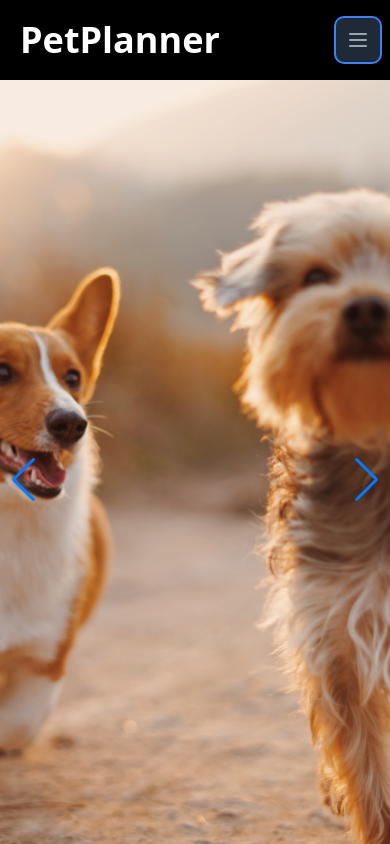
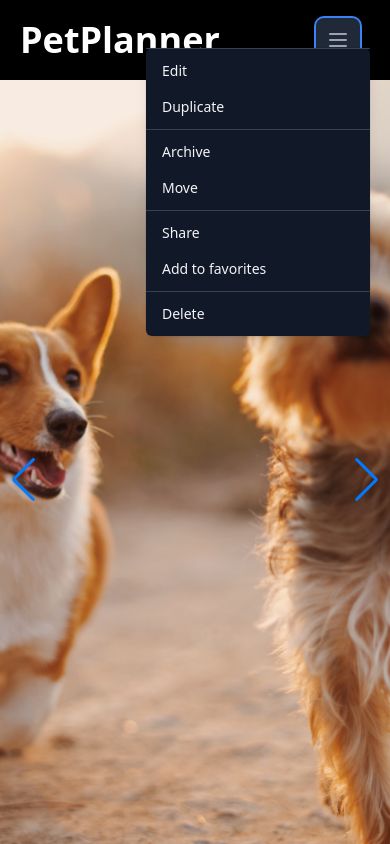
Before and after one commit to AbidAlWassie/PetPlanner-Pet-Charity-Website, a website: page index.html in a window 390 px wide. Both pictures are taken after a click on the button "Open main menu". Shown: the top 844 px of the page. Drawn offline with nearby package versions, Linux system fonts and the light colour scheme.

Commit message:
a working mobile nav

```diff
--- a/index.html
+++ b/index.html
@@ -40,6 +40,7 @@
           </button>
         </div>
         <!-- Searchbar End -->
+
 
         <ul class="nav-links flex flex-row">
           <li><a href="javascript:void(0)" class="text-white font-semibold text-2xl mt-2 hidden lg:inline">Explore</a></li>
@@ -89,7 +90,7 @@
         </ul>
 
 <!-- Hamburger Menu Button End -->
-        <div class="-mr-2 flex lg:hidden">
+        <div class="-mr-2 flex lg:hidden" onclick="navToggle()">
           <!-- Mobile menu button -->
           <button id="navBtn" type="button" class="bg-gray-800 inline-flex items-center justify-center p-2 rounded-md text-gray-400 hover:text-white hover:bg-gray-700 focus:outline-none focus:ring-2 focus:ring-offset-2 focus:ring-offset-gray-800 focus:ring-blue-500" aria-controls="mobile-menu" aria-expanded="false">
             <span class="sr-only">Open main menu</span>
@@ -112,7 +113,69 @@
           </button>
           <!-- Mobile menu button end -->
         </div>
-        <!-- Hamburger Menu Button End -->
+<!-- Hamburger Menu Button End -->
+
+<!-- Mobile Nav Start -->
+<a id="navBtn" onclick="navToggle()" class="text-white font-semibold text-2xl mt-2 dropdown  hidden lg:inline">
+  <div class="dropdownContainer relative inline-block text-left ml-5">
+    <div>
+      <div class="-mr-2 flex lg:hidden">
+        <!-- Mobile menu button -->
+        <button id="navBtn" type="button" class="bg-gray-800 inline-flex items-center justify-center p-2 rounded-md text-gray-400 hover:text-white hover:bg-gray-700 focus:outline-none focus:ring-2 focus:ring-offset-2 focus:ring-offset-gray-800 focus:ring-blue-500" aria-controls="mobile-menu" aria-expanded="false">
+          <span class="sr-only">Open main menu</span>
+          <!--
+            Heroicon name: outline/menu
+
+            Menu open: "hidden", Menu closed: "block"
+          -->
+          <svg class="block h-6 w-6" xmlns="http://www.w3.org/2000/svg" fill="none" viewBox="0 0 24 24" stroke="currentColor" aria-hidden="true">
+            <path stroke-linecap="round" stroke-linejoin="round" stroke-width="2" d="M4 6h16M4 12h16M4 18h16"></path>
+          </svg>
+          <!--
+            Heroicon name: outline/x
+
+            Menu open: "block", Menu closed: "hidden"
+          -->
+          <svg class="hidden h-6 w-6" xmlns="http://www.w3.org/2000/svg" fill="none" viewBox="0 0 24 24" stroke="currentColor" aria-hidden="true">
+            <path stroke-linecap="round" stroke-linejoin="round" stroke-width="2" d="M6 18L18 6M6 6l12 12"></path>
+          </svg>
+        </button>
+        <!-- Mobile menu button end -->
+      </div>
+    </div>
+
+    <!--
+      Dropdown menu, show/hide based on menu state.
+
+      Entering: "transition ease-out duration-100"
+        From: "transform opacity-0 scale-95"
+        To: "transform opacity-100 scale-100"
+      Leaving: "transition ease-in duration-75"
+        From: "transform opacity-100 scale-100"
+        To: "transform opacity-0 scale-95"
+    -->
+    <div id="navMenu" class="hidden origin-top-right absolute right-0 mt-2 w-56 rounded-md shadow-lg bg-gray-900 ring-1 ring-black ring-opacity-5 divide-y divide-gray-700 focus:outline-none" role="menu" aria-orientation="vertical" aria-labelledby="menu-button" tabindex="-1">
+      <div class="py-1" role="none">
+        <!-- Active: "bg-gray-100 text-gray-900", Not Active: "text-gray-700" -->
+        <a href="javascript:void(0)" class="text-gray-100 block px-4 py-2 text-sm" role="menuitem" tabindex="-1" id="menu-item-0">Edit</a>
+        <a href="javascript:void(0)" class="text-gray-100 block px-4 py-2 text-sm" role="menuitem" tabindex="-1" id="menu-item-1">Duplicate</a>
+      </div>
+      <div class="py-1" role="none">
+        <a href="javascript:void(0)" class="text-gray-100 block px-4 py-2 text-sm" role="menuitem" tabindex="-1" id="menu-item-2">Archive</a>
+        <a href="javascript:void(0)" class="text-gray-100 block px-4 py-2 text-sm" role="menuitem" tabindex="-1" id="menu-item-3">Move</a>
+      </div>
+      <div class="py-1" role="none">
+        <a href="javascript:void(0)" class="text-gray-100 block px-4 py-2 text-sm" role="menuitem" tabindex="-1" id="menu-item-4">Share</a>
+        <a href="javascript:void(0)" class="text-gray-100 block px-4 py-2 text-sm" role="menuitem" tabindex="-1" id="menu-item-5">Add to favorites</a>
+      </div>
+      <div class="py-1" role="none">
+        <a href="javascript:void(0)" class="text-gray-100 block px-4 py-2 text-sm" role="menuitem" tabindex="-1" id="menu-item-6">Delete</a>
+      </div>
+    </div>
+  </div>
+</a>
+<!-- Mobile Nav End -->
+
       </div>
     </nav>
     <!-- Nav End -->
--- a/js/script.js
+++ b/js/script.js
@@ -3,3 +3,8 @@ function optToggle() {
   const optMenu = document.querySelector("#optMenu");
   optMenu.classList.toggle("hidden");
 }
+
+function navToggle() {
+  const navMenu = document.querySelector("#navMenu");
+  navMenu.classList.toggle("hidden");
+}
```
